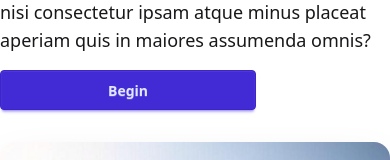
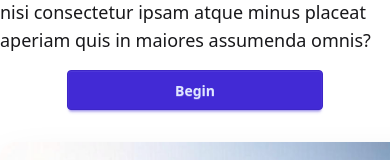
Before and after one commit to Oded2/EmberChat, a SvelteKit app: page / in a window 390 px wide. Shown: the part 582-742 px from the top of the page. Built offline with nearby package versions, Linux system fonts and the light colour scheme; no server answers.

Commit message:
Update layout styles for responsiveness; adjust flex properties and center button and image

```diff
--- a/src/routes/+page.svelte
+++ b/src/routes/+page.svelte
@@ -1,4 +1,4 @@
-<div class="flex flex-col gap-8 md:flex-row">
+<div class="flex flex-col gap-8 lg:flex-row">
 	<div class="flex grow flex-col gap-2">
 		<h1 class="text-8xl font-bold">Zero complexity, just chat.</h1>
 		<p class="text-lg font-light">
@@ -6,7 +6,7 @@
 			laboriosam fugiat vitae architecto nobis esse, nisi consectetur ipsam atque minus placeat
 			aperiam quis in maiores assumenda omnis?
 		</p>
-		<a href="/chat" class="btn btn-primary btn-wide mt-2">Begin</a>
+		<a href="/chat" class="btn btn-primary btn-wide mx-auto mt-2 md:mx-0">Begin</a>
 	</div>
-	<img src="/favicon.png" alt="Logo" class="max-w-md rounded-2xl shadow-2xl" />
+	<img src="/favicon.png" alt="Logo" class="mx-auto max-w-md rounded-2xl shadow-2xl" />
 </div>
```
